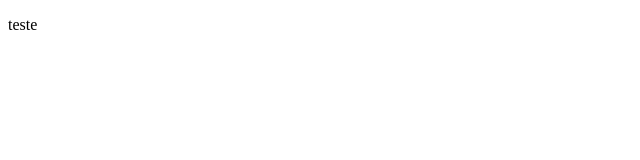
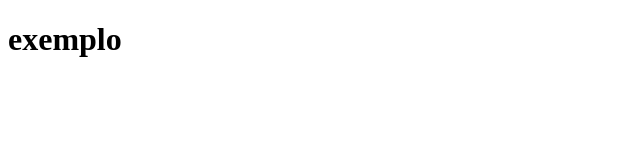
Before and after one commit to gaalvarengadev/exemplo, a plain HTML site: page index.html in a window 1280 px wide. Shown: the whole page, without its empty margins (0-640 px from the left). Drawn offline with Linux system fonts and the light colour scheme.

Commit message:
adionando header

```diff
--- a/index.html
+++ b/index.html
@@ -4,7 +4,9 @@
     <meta charset="UTF-8">
     <meta name="viewport" content="width=device-width, initial-scale=1.0">
     <title>Document</title>
-    <p>teste</p>
+    <header>
+        <h1>exemplo</h1>
+    </header>
 </head>
 <body>
 
```
